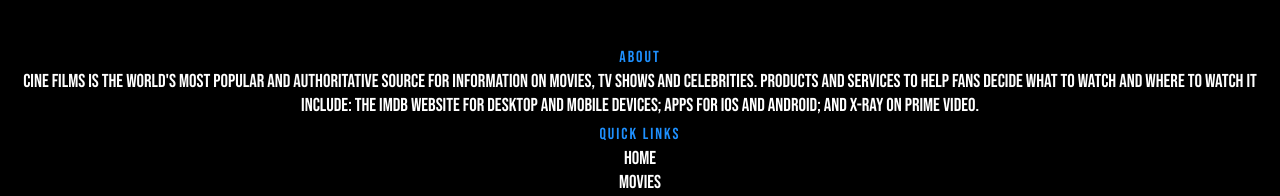
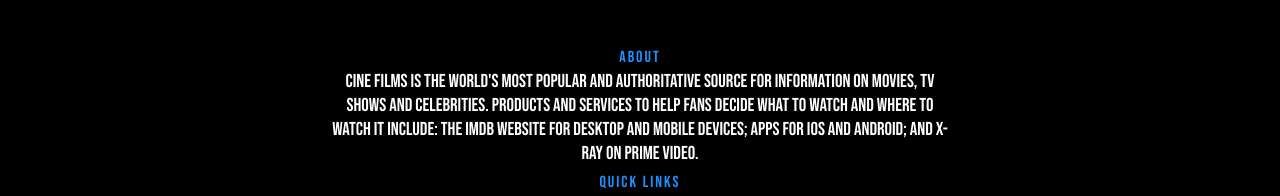
Before and after one commit to jwinbush/movie, a React (Create React App) app: page / in a window 1280 px wide. Shown: the part 595-791 px from the top of the page. Built offline with nearby package versions, Linux system fonts and the light colour scheme; no server answers.

Commit message:
fixing margin in footer

```diff
--- a/src/components/footer/Footer.jsx
+++ b/src/components/footer/Footer.jsx
@@ -25,7 +25,7 @@ const Footer = () => {
           <div className="row">
             <div className="col-sm-12 col-md-6">
               <h6>About</h6>
-              <p className="text-justify">Cine Films is the world's most popular and authoritative source for information on movies, TV shows and celebrities. Products and services to help fans decide what to watch and where to watch it include: the IMDb website for desktop and mobile devices; apps for iOS and Android; and X-Ray on Prime Video.</p>
+              <p className="about">Cine Films is the world's most popular and authoritative source for information on movies, TV shows and celebrities. Products and services to help fans decide what to watch and where to watch it include: the IMDb website for desktop and mobile devices; apps for iOS and Android; and X-Ray on Prime Video.</p>
             </div>
 
 
--- a/src/components/footer/footer.scss
+++ b/src/components/footer/footer.scss
@@ -61,6 +61,11 @@
 
 .site-footer a {
     color: #737373;
+}
+
+.about {
+    max-width: 50%;
+    margin-left: 25%;
 }
 
 .site-footer a:hover {
```
